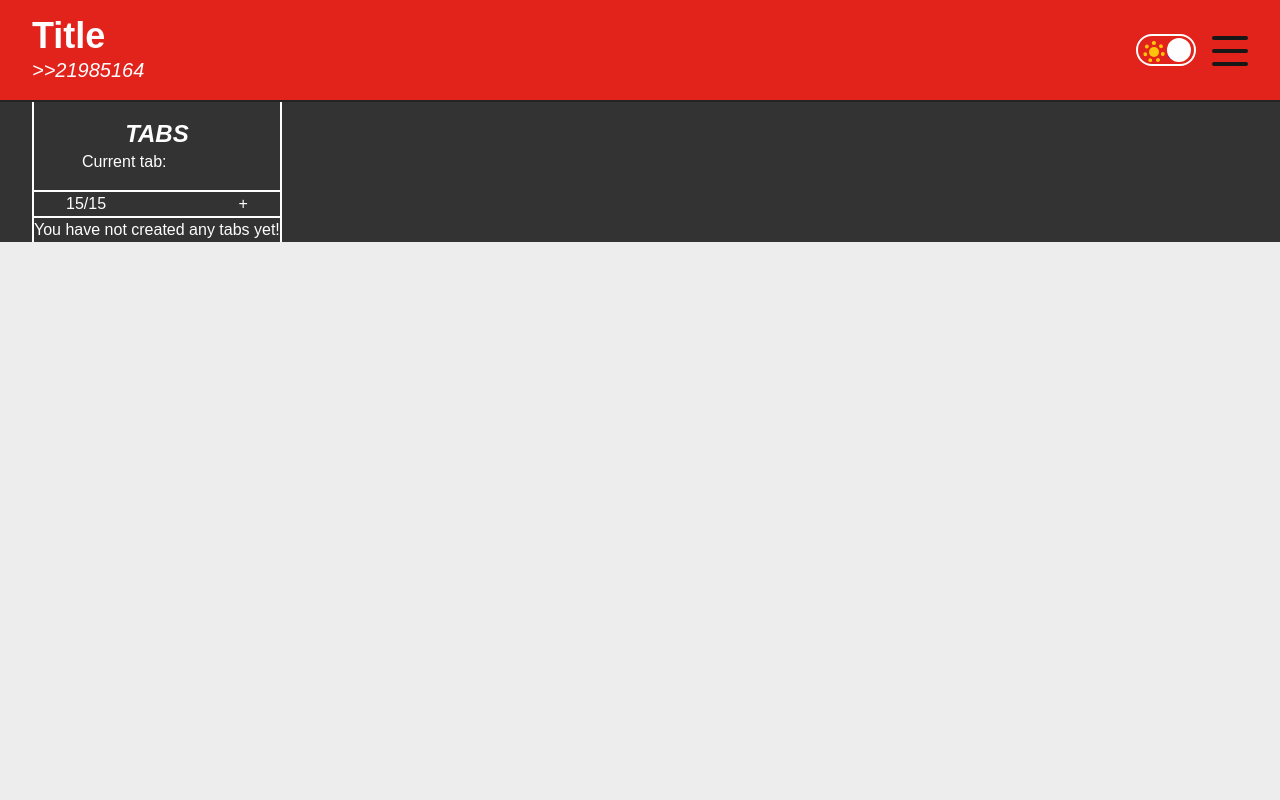
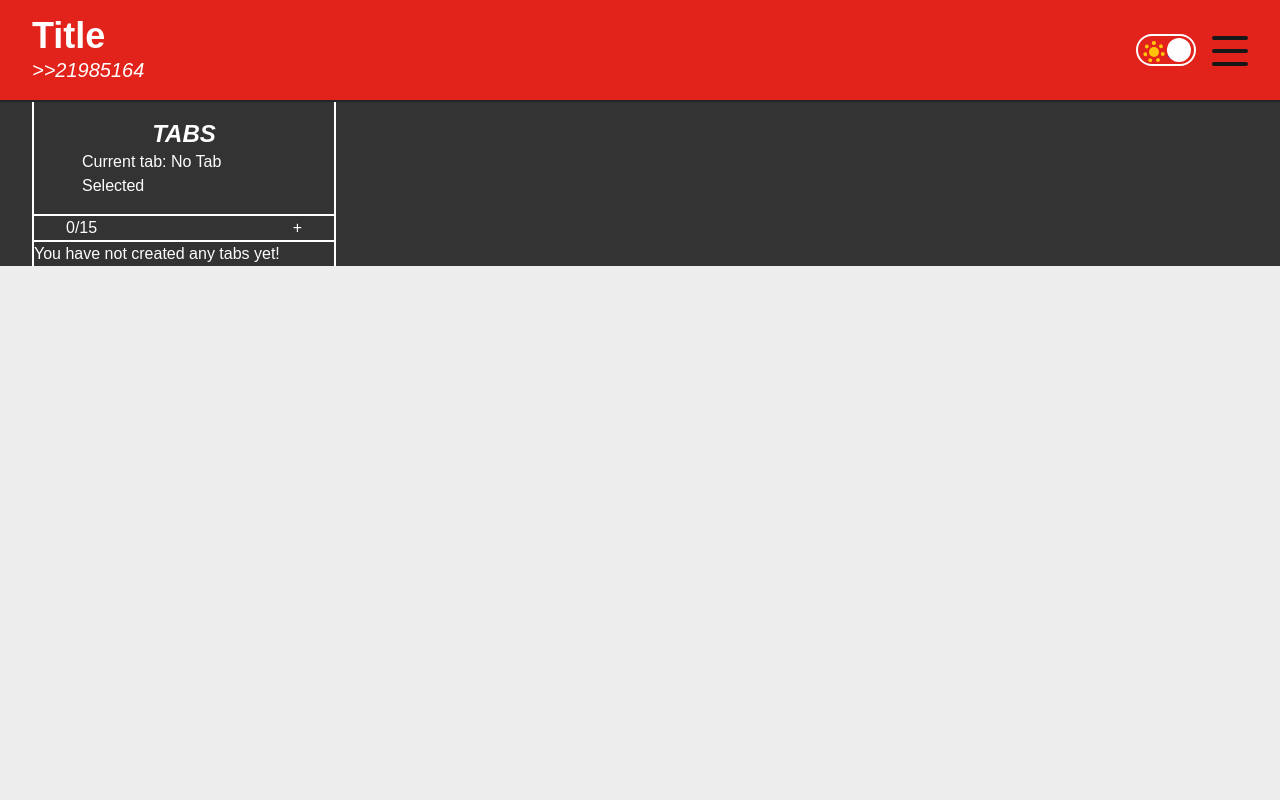
Before and after one commit to ml-sutton/cse3cwa_assignment1, a Next.js app in the folder code/: page / in a window 1280 px wide. Shown: the top 800 px of the page. Built offline with nearby package versions, Linux system fonts and the light colour scheme.

Commit message:
tabs can be editted and the data can be SAVED. Time to work on the cookies then develop a POC of what my tabs component this generates will look like !IMPORTANT needs to use keyframes, javascript and AS MUCH FANCY BIDNESS AS POSSIBLE

```diff
--- a/code/components/tabs-screen/tabs-form/tabsForm.tsx
+++ b/code/components/tabs-screen/tabs-form/tabsForm.tsx
@@ -1,29 +1,43 @@
 import useDebounce from "../../../hooks/useDebounce"
 import { TabsContext } from "../../../utils/tabs/context/tabContext"
-import React, { useContext, useState } from "react"
+import React, { useContext, useEffect, useState } from "react"
+import { Tab } from "../../../utils/tabs/models/tab"
 
-interface TabsFormPropTypes
-{
-
+interface TabsFormPropTypes {
+  tabs: Tab[]
+  setTabs: React.Dispatch<React.SetStateAction<Tab[]>>
+  selectedTab: number
 }
 
-export const TabsForm: React.FC = () => {
-  const tabContext = useContext(TabsContext)
-  const [tabName, setTabName] = useState("dbTabName")
-  const [tabData, setTabData] = useState<string>("dbTabData");
-  const debouncedTabData = useDebounce(tabData, 500);
-  const debouncedTabName = useDebounce(tabName, 500);
+export const TabsForm: React.FC<TabsFormPropTypes> = ({ tabs, setTabs, selectedTab }) => {
+  const dbTabName = tabs[selectedTab] !== undefined ? tabs[selectedTab].tabName : "Tab not found";
+  const dbTabBody = tabs[selectedTab] !== undefined ? tabs[selectedTab].tabBody : "body not found"
+  const [tabName, setTabName] = useState<string>(dbTabName);
+  const [tabData, setTabData] = useState<string>(dbTabBody);
+  const debouncedTabData = useDebounce(tabData, 50);
+  const debouncedTabName = useDebounce(tabName, 50);
+  useEffect(() => {
+    if (tabs.length === 0) return
+    setTabName(tabs[selectedTab].tabName)
+    setTabData(tabs[selectedTab].tabBody)
+  }, [selectedTab])
   const handleTabName = (event: React.ChangeEvent<HTMLInputElement>) => {
     setTabName(event.target.value);
-
+    const tabsCopy = [...tabs];
+    tabsCopy[selectedTab].tabName = debouncedTabName;
+    setTabs(tabsCopy);
   }
   const handleTabData = (event: React.ChangeEvent<HTMLTextAreaElement>) => {
     setTabData(event.target.value)
+    const tabsCopy = [...tabs];
+    tabsCopy[selectedTab].tabBody = debouncedTabData;
+    setTabs(tabsCopy)
   }
   const preventEnter = (event: React.FormEvent<HTMLFormElement>) => {
     event.preventDefault();
   }
-  return tabContext?.tabs.length == 0 ? (
+  console.log(debouncedTabData);
+  return tabs.length == 0 ? (
     <>
       {/* no tabs create new tab component */}
       {/* */}
--- a/code/components/tabs-screen/tabs-layout/tabsLayout.tsx
+++ b/code/components/tabs-screen/tabs-layout/tabsLayout.tsx
@@ -7,25 +7,31 @@ import { TabsForm } from "../tabs-form/tabsForm";
 import { TabsOutput } from "../tabs-output/tabsOutput";
 import { TabsContext } from "../../../utils/tabs/context/tabContext";
 import { Tab } from "../../../utils/tabs/models/tab";
+import WriteTabsToLocalStorage from "../../../utils/tabs/data-access/WriteTabsToLocalStorage";
 
 
 export const TabsLayout: React.FC = () => {
   const themeContext = useContext(ThemeContext);
   const themedStyles = themeContext?.theme == "light" ? "bg-[#fefefe] text-[#111]" : "bg-[#333333] text-[#fefefe]"
   const tabContext = useContext(TabsContext);
-  const tabsValue = tabContext?.tabs ? [...tabContext?.tabs] : []
+  const tabsValue = tabContext?.tabs ? [...tabContext.tabs] : []
   const selectedTabvalue = tabContext?.loadedTab ? tabContext.loadedTab : 0
   const [tabs, setTabs] = useState<Tab[]>(tabsValue)
-  const [selectedTab, setSelectedTab] = useState<number>(0);
+  const [selectedTab, setSelectedTab] = useState<number>(selectedTabvalue);
   useEffect(() => {
     setTabs([...tabContext?.tabs as Tab[]])
     setSelectedTab(tabContext?.loadedTab as number)
   }, [tabContext?.tabs, tabContext?.loadedTab])
+  useEffect(() => {
+    WriteTabsToLocalStorage(tabs).then(result => {
+      result ? console.log("tabs saved") : console.warn("error in tab saving, No tabs or window is undefined");
+    }).catch(error => console.error(error));
+  }, [tabs]);
   return (
     <section>
       <div className={`flex px-8 ${themedStyles}`}>
-        <TabsNav />
-        <TabsForm />
+        <TabsNav tabs={tabs} setTabs={setTabs} selectedTab={selectedTab} setSelectedTab={setSelectedTab} />
+        <TabsForm tabs={tabs} setTabs={setTabs} selectedTab={selectedTab} />
         <TabsOutput />
       </div>
     </section>
--- a/code/components/tabs-screen/tabs-nav/tabNavLinks.tsx
+++ b/code/components/tabs-screen/tabs-nav/tabNavLinks.tsx
@@ -1,10 +1,14 @@
 interface TabNavLinksPropTypes {
   tabName: string
   tabID: number
+  selectedTab: number
+  setSelectedTab: React.Dispatch<React.SetStateAction<number>>
 }
-export const TabNavLink: React.FC<TabNavLinksPropTypes> = ({ tabName, tabID }) => {
+export const TabNavLink: React.FC<TabNavLinksPropTypes> = ({ tabName, tabID, selectedTab, setSelectedTab }) => {
   const handleClick = () => {
-
+    if (selectedTab !== tabID - 1) {
+      setSelectedTab(tabID - 1)
+    }
   }
   return (
     <div className="px-4 py-2 border-b-2" onClick={() => handleClick()}>
--- a/code/components/tabs-screen/tabs-nav/tabsNav.tsx
+++ b/code/components/tabs-screen/tabs-nav/tabsNav.tsx
@@ -1,27 +1,33 @@
 "use client";
 
-import { useContext } from "react";
+import { SetStateAction, useContext } from "react";
 import { TabsNavTitleBar } from "./tabsNavTitleBar";
 import { ThemeContext } from "../../../utils/theme/context/themeContext";
 import { TabsNavSubHeader } from "./tabsNavSubheader";
 import { TabNavLink } from "./tabNavLinks";
 import { Tab } from "../../../utils/tabs/models/tab";
+interface TabsNavPropTypes {
+  tabs: Tab[]
+  setTabs: React.Dispatch<React.SetStateAction<Tab[]>>
+  selectedTab: number
+  setSelectedTab: React.Dispatch<React.SetStateAction<number>>
+}
+export const TabsNav: React.FC<TabsNavPropTypes> = ({ tabs, setTabs, selectedTab, setSelectedTab }) => {
+  const themeContext = useContext(ThemeContext);
+  const selectedTabName: string = tabs[selectedTab] ? tabs[selectedTab].tabName : "No Tab Selected";
 
-export const TabsNav: React.FC = () => {
-  const themeContext = useContext(ThemeContext);
-
-  const themedStyles = themeContext?.theme == "light" ? "bg-[#fefefe] text-[#111]" : "bg-[#333333] text-[#fefefe]"
+  const themedStyles: string = themeContext?.theme == "light" ? "bg-[#fefefe] text-[#111]" : "bg-[#333333] text-[#fefefe]"
   return (
     <div className={`max-w-1/4 ${themedStyles} border-x-2`}>
-      <TabsNavTitleBar tabName={""} />
-      <TabsNavSubHeader />
+      <TabsNavTitleBar tabName={selectedTabName} />
+      <TabsNavSubHeader tabs={tabs} setTabs={setTabs} selectedTab={selectedTab} />
       <nav>
-        {[].length == 0 ? (
+        {tabs.length == 0 ? (
           <div className="">
             You have not created any tabs yet!
           </div>
         ) : <ul>
-          {/* {tabContext?.tabs?.map((tab, key) => (<li key={key}><TabNavLink tabID={tab.tabId} tabName={tab.tabName ?? "untitled tab"} /></li>))} */}
+          {tabs.map((tab, key) => (<li key={key}><TabNavLink tabID={tab.tabId} tabName={tab.tabName ?? "untitled tab"} selectedTab={selectedTab} setSelectedTab={setSelectedTab} /></li>))}
         </ul>}
       </nav>
     </div>
--- a/code/components/tabs-screen/tabs-nav/tabsNavSubheader.tsx
+++ b/code/components/tabs-screen/tabs-nav/tabsNavSubheader.tsx
@@ -1,10 +1,14 @@
 import { Tab } from "../../../utils/tabs/models/tab";
-
-export const TabsNavSubHeader: React.FC = () => {
-  // const tabCount = tabsContext?.tabs.length ?? 0;
+interface TabsNavSubHeaderPropTypes {
+  tabs: Tab[]
+  setTabs: React.Dispatch<React.SetStateAction<Tab[]>>
+  selectedTab: number
+}
+export const TabsNavSubHeader: React.FC<TabsNavSubHeaderPropTypes> = ({ tabs, setTabs, selectedTab }) => {
+  const tabCount = tabs.length ?? 0;
   const createTab = () => {
-    const tabId = 1;
-    if (tabId + 1 == 16) {
+    const tabId = tabCount + 1;
+    if (tabId == 16) {
       alert("YOU HAVE REACHED THE MAXIUM AMOUNT OF TABS")
       return;
     }
@@ -14,13 +18,17 @@ export const TabsNavSubHeader: React.FC = () => {
       tabBody: "# Edit me!",
       syntaxHighlight: false
     }
-    // const allTabs = tabsContext?.tabs ?? [];
-    // tabsContext?.setTabs([...allTabs, tab]);
+    const allTabs = tabs ?? [];
+    setTabs([...allTabs, tab]);
+
+  }
+  const deleteTab = () => {
+
   }
   return (
 
     <div className="flex w-full justify-between px-8 border-t-2 border-b-2">
-      <p>{15}/15</p>
+      <p>{tabCount}/15</p>
       <button onClick={() => createTab()}>+</button>
     </div>
   )
--- a/code/utils/tabs/data-access/ReadTabsFromLocalStorage.ts
+++ b/code/utils/tabs/data-access/ReadTabsFromLocalStorage.ts
@@ -8,13 +8,13 @@ export default function ReadTabsFromLocalStorage(): Promise<Tab[] | null> {
       const size = window.localStorage.length;
       const keys = Array.from({ length: size }, (_, i) => localStorage.key(i)!).filter((value) => {
         if (value === null) return false;
-        if(value.startsWith("TAB#"))return true;
+        if (value.startsWith("TAB#")) return true;
         return false;
       })
       const tabs: Tab[] = []
-      keys.forEach((key)=> {
+      keys.forEach((key) => {
         const localStorageValue = window.localStorage.getItem(key);
-        if(!localStorageValue) resolve(null);
+        if (!localStorageValue) resolve(null);
         const notNullLocalStorageValue = localStorageValue as string
         const parsedValue = JSON.parse(notNullLocalStorageValue);
 
@@ -25,8 +25,10 @@ export default function ReadTabsFromLocalStorage(): Promise<Tab[] | null> {
           syntaxHighlight: parsedValue.syntaxHighlight
         };
         tabs.push(newTab);
+        console.log(notNullLocalStorageValue)
       })
-      resolve(tabs);
+      const sortedTabs: Tab[] = tabs.sort((a, b) => a.tabId - b.tabId);
+      resolve(sortedTabs);
     } catch (err) {
       reject(err)
     }
--- /dev/null
+++ b/code/utils/tabs/data-access/WriteTabsToLocalStorage.ts
@@ -0,0 +1,20 @@
+import { Tab } from "../models/tab";
+
+export default function WriteTabsToLocalStorage(tabs:Tab[]): Promise<boolean>
+{
+  return new Promise((resolve, reject)=>{
+    if(typeof window === "undefined") resolve(false);
+    if(tabs.length===0) resolve(false);
+    try
+    {
+      tabs.forEach((tab)=> {
+        const tabKey: string = `TAB#${tab.tabId}`;
+        window.localStorage.setItem(tabKey,JSON.stringify(tab));
+      })
+      resolve(true);
+    } catch (error)
+    {
+      reject(error);
+    }
+  })
+}
```
